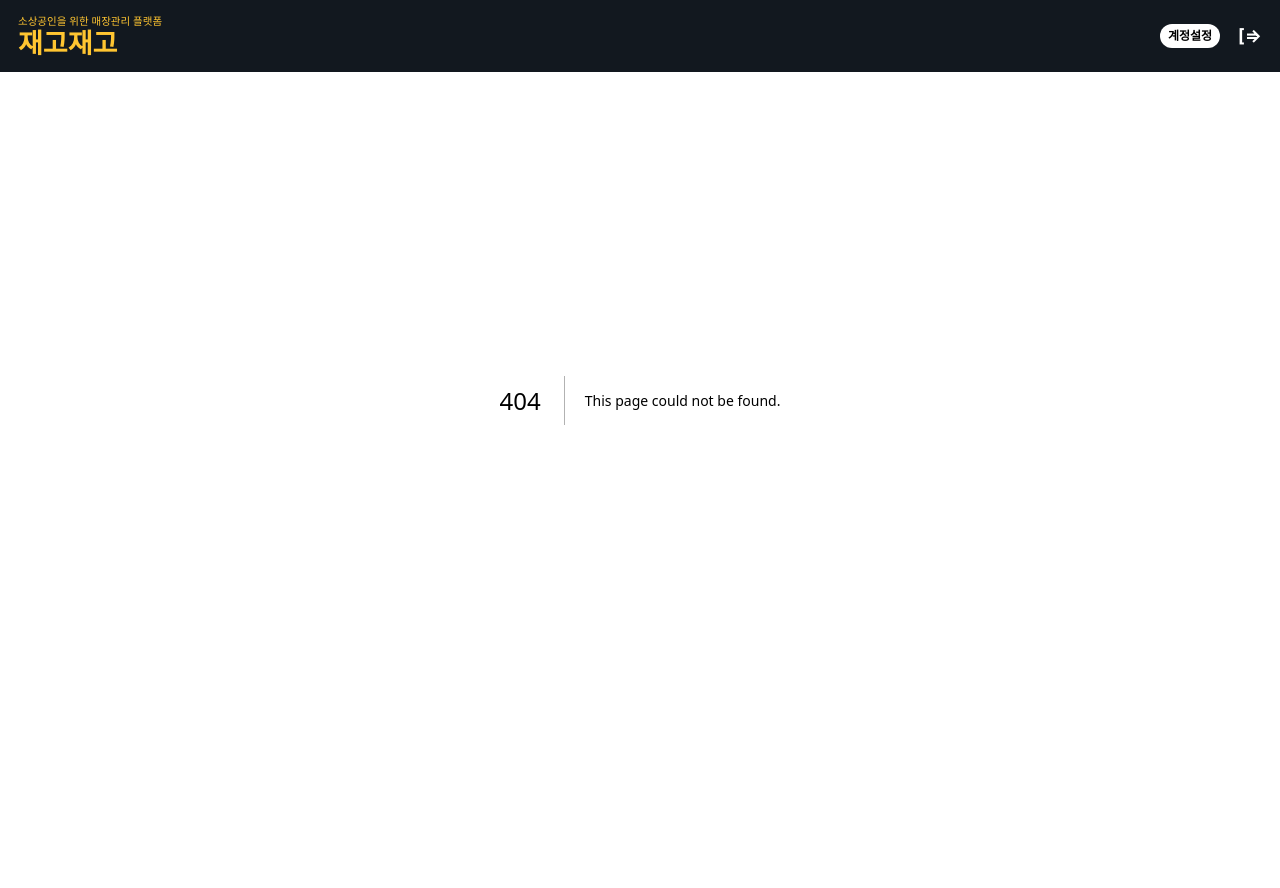
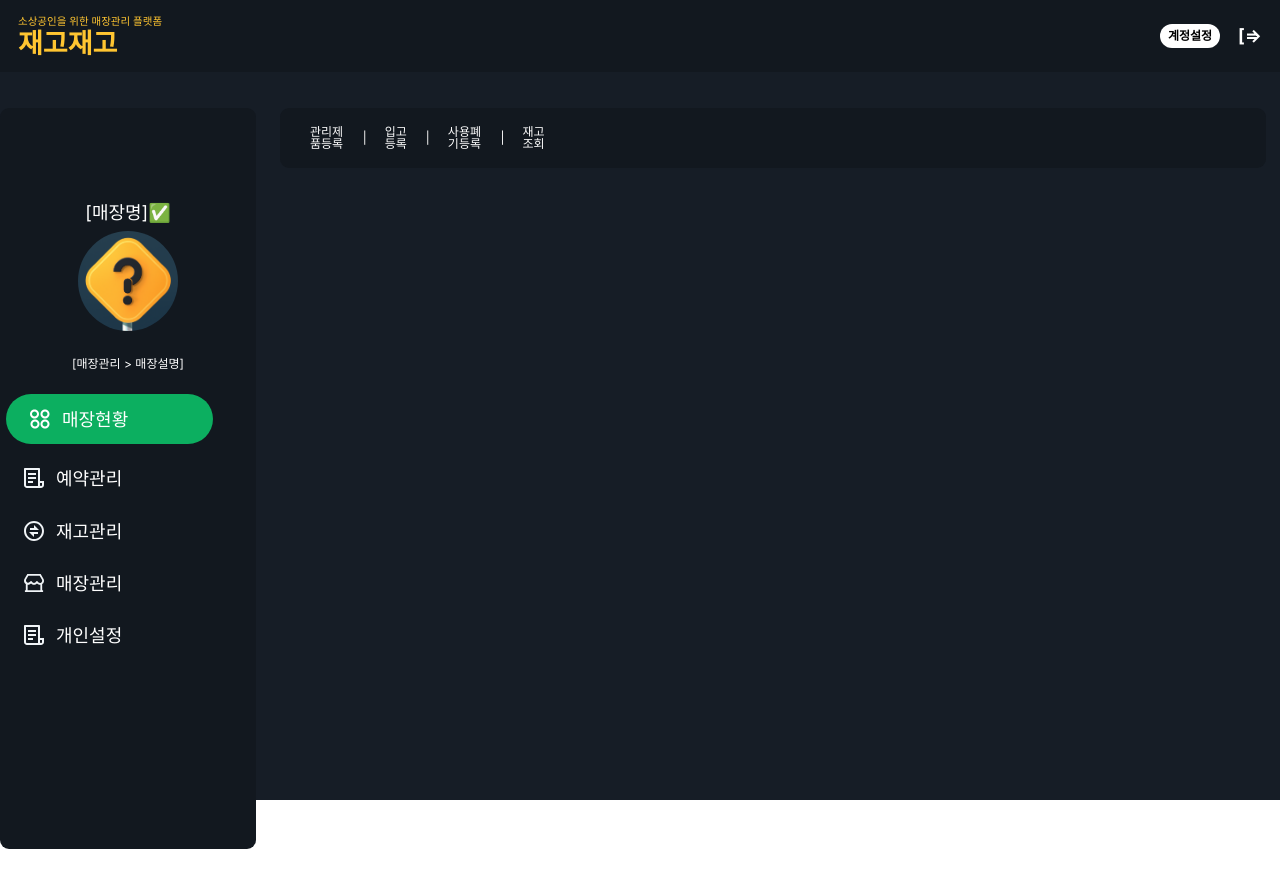
Before and after one commit to jaego-jaego/jaego-jaego-frontend, a Next.js app: page /management/stock in a window 1280 px wide. Before the commit this address had no page. Shown: the top 888 px of the page. Before the commit the page ends 800 px from the top, so only its background shows below. Built offline with nearby package versions, Linux system fonts and the light colour scheme.

Commit message:
[route & layout] 파일 라우트 수정 및 레이아웃 수정

```diff
--- a/app/layout.tsx
+++ b/app/layout.tsx
@@ -3,7 +3,6 @@ import { Providers } from "@/src/redux/provider";
 import type { Metadata } from "next";
 import { Inter } from "next/font/google";
 import "./globals.css";
-import GlobalModal from "@/src/utils/GlobalModal";
 
 const inter = Inter({ subsets: ["latin"] });
 
--- /dev/null
+++ b/app/management/layout.tsx
@@ -0,0 +1,19 @@
+import SideMenu from "@/src/components/MoleCules/Menu/SideMenu";
+import { ReactNode } from "react";
+
+export default function ManagementLayout({
+  children,
+}: {
+  children: React.ReactNode;
+}) {
+  return (
+    <section className="flex w-screen bg-[#161D26]">
+      <div className="w-[20%] h-screen min-w-[250px]">
+        <SideMenu />
+      </div>
+      <div className="w-[77%] h-[100%] bg-[#12181F] border-box mt-[9rem] ml-[2rem] rounded-xl">
+        {children}
+      </div>
+    </section>
+  );
+}
--- /dev/null
+++ b/app/management/page.tsx
@@ -0,0 +1,7 @@
+export default function Management() {
+  return (
+    <div className="bg-[#ffff]">
+      관리제품등록 ｜ 입고등록 ｜ 사용폐기등록 ｜ 재고조회
+    </div>
+  );
+}
--- /dev/null
+++ b/app/management/stock/page.tsx
@@ -0,0 +1,9 @@
+import TabMenu from "@/src/components/MoleCules/TabMenu/TabMenu";
+
+export default function stock() {
+  return (
+    <div>
+      <TabMenu />
+    </div>
+  );
+}
--- a/app/page.tsx
+++ b/app/page.tsx
@@ -6,9 +6,6 @@ import InventoryManagement from "@/src/components/MoleCules/InventoryManagement/
 export default function Home() {
   return (
     <main className="w-full h-screen flex  box-border p-4 pt-[9vh] bg-[#161D26]">
-      <div className="w-[20%] min-w-[250px]">
-        <SideMenu />
-      </div>
       <div className="w-[75%] ml-[5%] bg-slate-200 ">
         <div className="flex">
           <div className="w-1/2">{/* <InventoryManagement /> */}</div>
--- a/src/components/Atoms/SideMenu/SideList.tsx
+++ b/src/components/Atoms/SideMenu/SideList.tsx
@@ -10,7 +10,7 @@ export default function SideList() {
   const menuItems = [
     { id: 1, label: "매장현황", link: "/", icon: SideIcon1 },
     { id: 2, label: "예약관리", link: "/reservation", icon: SideIcon2 },
-    { id: 3, label: "재고관리", link: "/item", icon: SideIcon3 },
+    { id: 3, label: "재고관리", link: "management/stock", icon: SideIcon3 },
     { id: 4, label: "매장관리", link: "/services", icon: SideIcon4 },
     { id: 5, label: "개인설정", link: "/private", icon: SideIcon5 },
   ];
--- /dev/null
+++ b/src/components/Atoms/TabMenu/TabMenuItem.tsx
@@ -0,0 +1,7 @@
+export default function TabMenuItem({ label }: { label: string }) {
+  return (
+    <div className="cursor-pointer px-4 py-2 mx-2  hover:bg-[#0CAF60] rounded-md">
+      {label}
+    </div>
+  );
+}
--- a/src/components/MoleCules/Menu/SideMenu.tsx
+++ b/src/components/MoleCules/Menu/SideMenu.tsx
@@ -6,7 +6,7 @@ import Skeleton from "@/src/utils/Skeleton";
 export default function SideMenu() {
   return (
     <div>
-      <div className="w-inherit h-[100%] bg-[#12181F] border-box pt-20 pb-60 rounded-xl">
+      <div className="w-inherit h-[100%] bg-[#12181F] border-box mt-[9rem] pt-[8rem] pb-60 rounded-xl">
         <div>
           <p className="text-center text-color-white text-md mb-3">
             [매장명]✅
--- /dev/null
+++ b/src/components/MoleCules/TabMenu/TabMenu.tsx
@@ -0,0 +1,14 @@
+import TapMenuItem from "../../Atoms/TabMenu/TabMenuItem";
+
+export default function TabMenu() {
+  return (
+    <div className="flex justify-between w-[30%] p-4">
+      <div className="flex items-center text-white">
+        <TapMenuItem label="관리제품등록" /> |
+        <TapMenuItem label="입고등록" /> |
+        <TapMenuItem label="사용폐기등록" /> |
+        <TapMenuItem label="재고조회" />
+      </div>
+    </div>
+  );
+}
```
Also changed, not shown: src/components/Atoms/Inventory/InventoryList.tsx (deleted).
